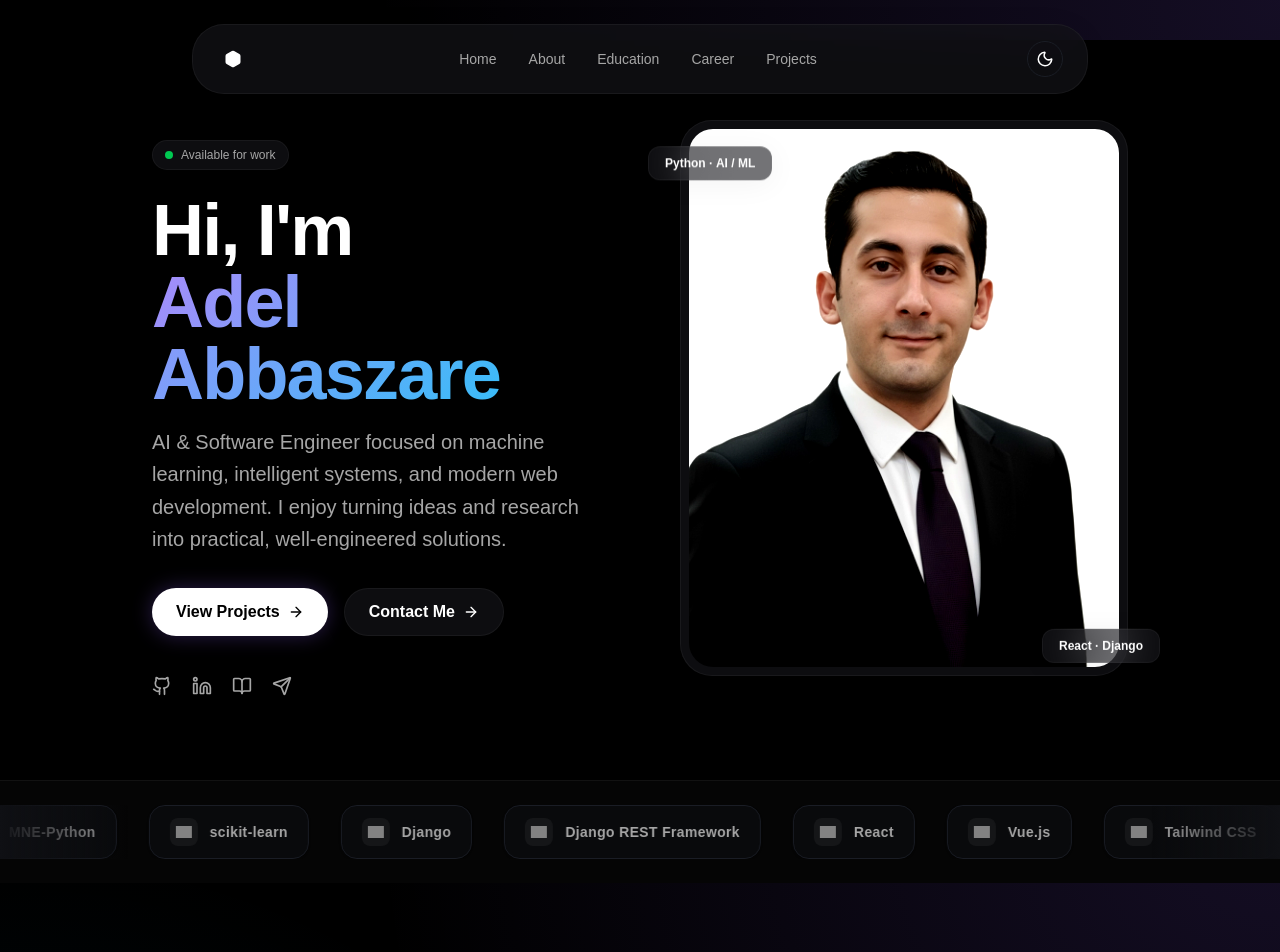
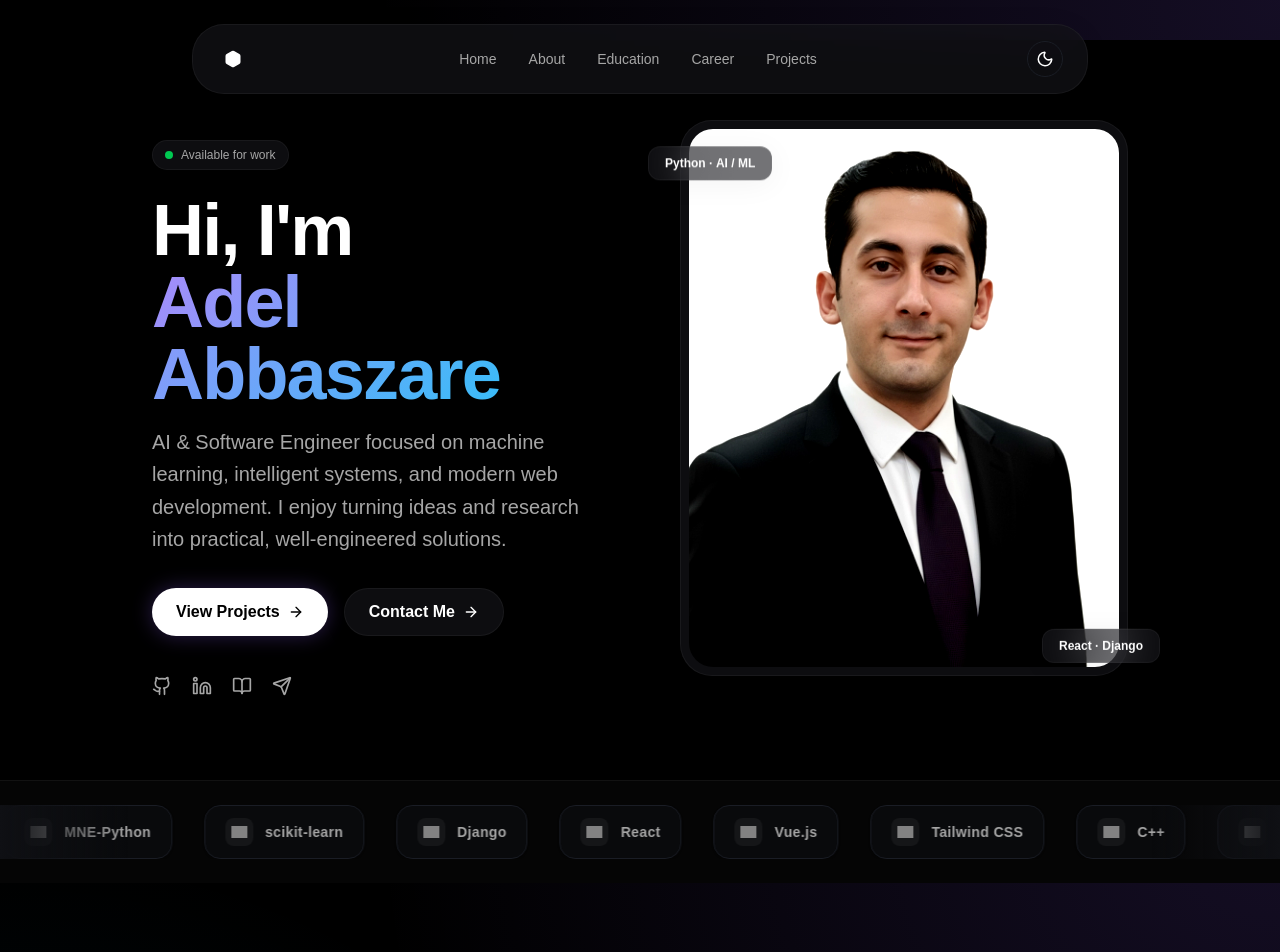
Before and after one commit to adelabbaszare/adelabbaszare.github.io, a React (Vite) app: page / in a window 1280 px wide. Shown: the top 952 px of the page. Built offline with nearby package versions, Linux system fonts and the light colour scheme; grey boxes are pictures that could not be loaded; the HTML template or start-up script is replaced by a standard one.

Commit message:
chore: remove duplicate DRF logo

```diff
--- a/src/components/TechStackSection/TechStackSection.tsx
+++ b/src/components/TechStackSection/TechStackSection.tsx
@@ -12,7 +12,6 @@ const technologies: Technology[] = [
   { name: "MNE-Python", logo: "https://mne.tools/stable/_images/mne_logo.svg" },
   { name: "scikit-learn", logo: "https://cdn.simpleicons.org/scikitlearn" },
   { name: "Django", logo: "https://cdn.simpleicons.org/django" },
-  { name: "Django REST Framework", logo: "https://cdn.simpleicons.org/djangorestframework" },
   { name: "React", logo: "https://cdn.simpleicons.org/react" },
   { name: "Vue.js", logo: "https://cdn.simpleicons.org/vuedotjs" },
   { name: "Tailwind CSS", logo: "https://cdn.simpleicons.org/tailwindcss" },
```
